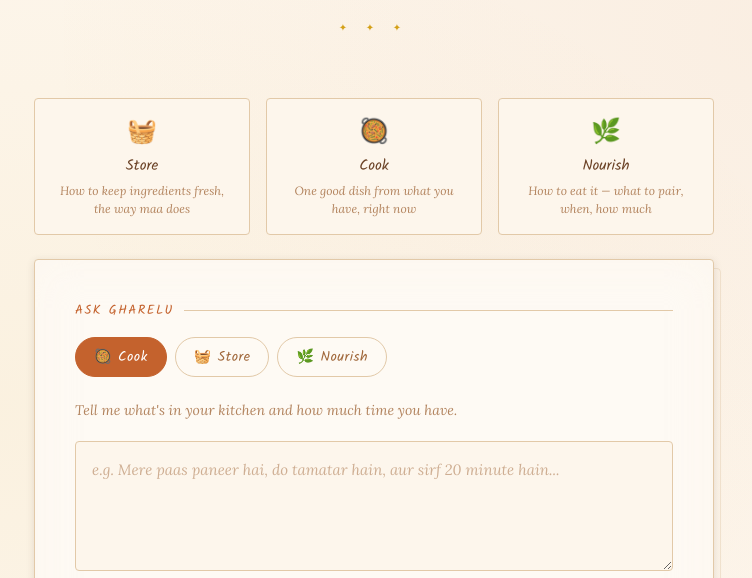
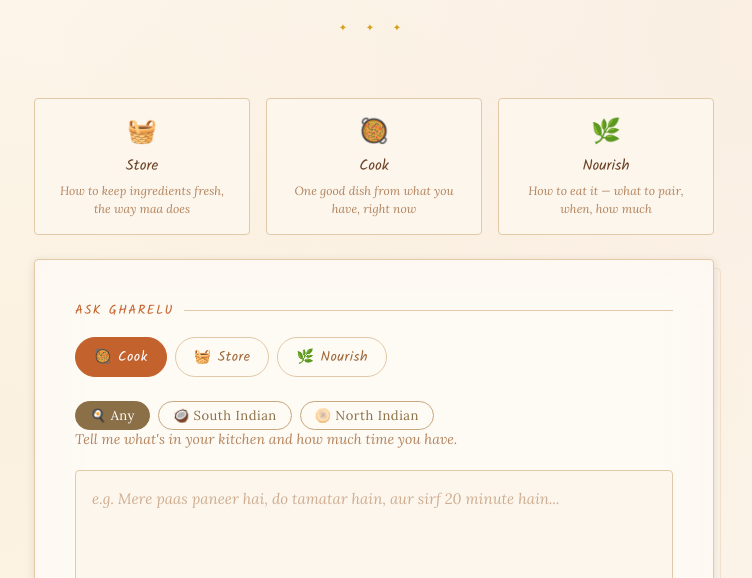
Before and after one commit to harshitahassani24-sudo/gharelu, a plain HTML site: page index.html in a window 1280 px wide. Shown: the part 222-800 px from the top of the page, without its empty margins (266-1018 px from the left). Drawn offline with Linux system fonts and the light colour scheme.

Commit message:
Update index.html

```diff
--- a/index.html
+++ b/index.html
@@ -505,7 +505,7 @@
         <button class="mode-tab" onclick="setMode('store')">🧺 Store</button>
         <button class="mode-tab" onclick="setMode('nourish')">🌿 Nourish</button>
       </div>
-<div class="sub-mode-tabs" id="cookSubModes">
+<div class="sub-mode-tabs" id="cookSubModes" style="display: flex;">
   <button class="sub-mode-tab active" onclick="setCookRegion('general', event)">🍳 Any</button>
   <button class="sub-mode-tab" onclick="setCookRegion('south', event)">🥥 South Indian</button>
   <button class="sub-mode-tab" onclick="setCookRegion('north', event)">🫓 North Indian</button>
```
